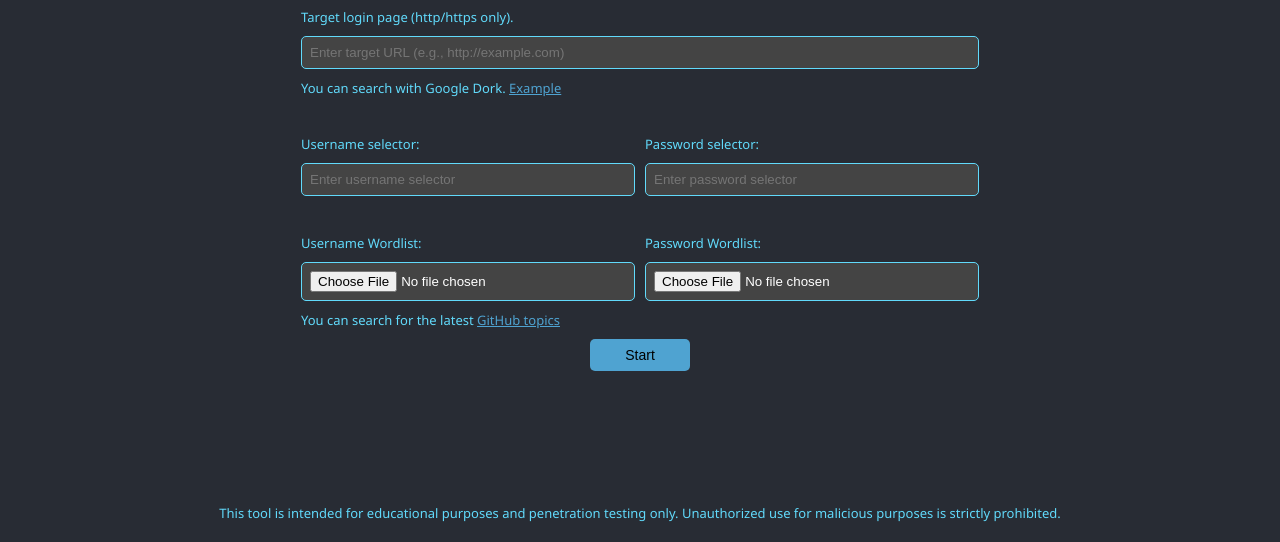
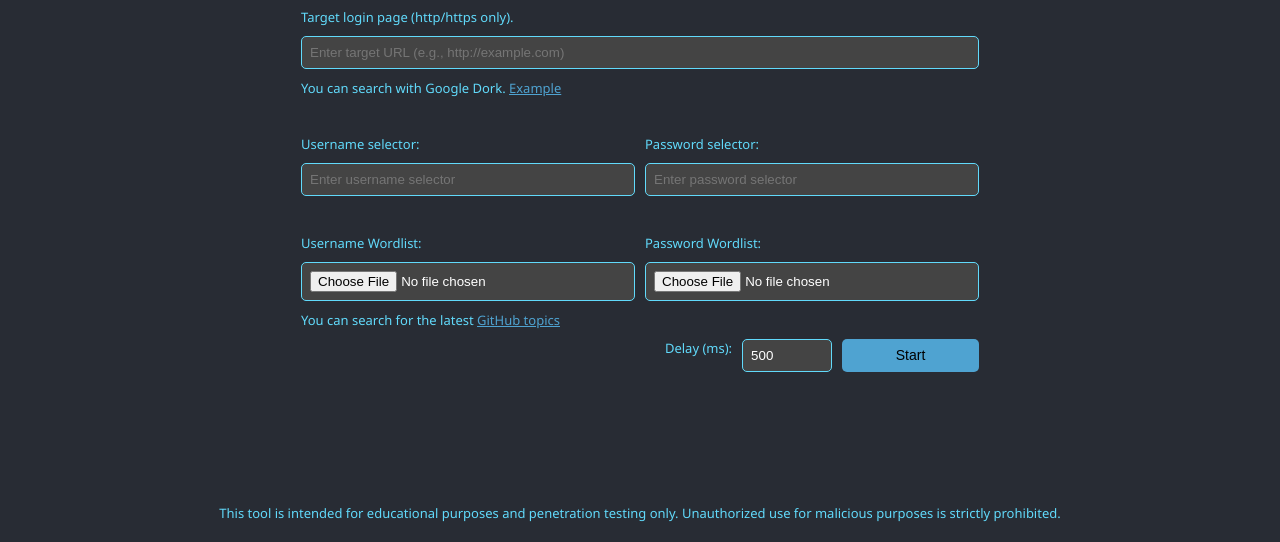
Before and after one commit to hangga/Brutu-Bacem, a plain HTML site: page index.html in a window 1280 px wide. Shown: the part 258-800 px from the top of the page. Drawn offline with Linux system fonts and the light colour scheme.

Commit message:
add delay

```diff
--- a/index.html
+++ b/index.html
@@ -68,9 +68,17 @@
         <label for="userlist">You can search for the latest <a target="_blank" href="https://github.com/topics/password-list?o=desc&s=updated"> GitHub topics</a></label>
 
         <textarea id="output" rows="8" readonly></textarea>
-        <div class="flex-container">
+        <!--
+        <div class="input-group" style="text-align: left;">
+            <label for="delay">Delay (ms):</label>
+            <input type="number" id="delay" placeholder="Enter delay in milliseconds" value="500" />
+        </div>-->
+        <div class="input-group" style="text-align: right;">
+            <label for="delay">Delay (ms):</label>
+            <input style="width: 90px;" type="number" id="delay" placeholder="Enter delay in milliseconds" value="500" />
             <button id="startBtn" onclick="startBruteForce()">Start</button>
             <button id="stopBtn" onclick="stopBruteForce()" style="display: none;">Stop</button>
+
         </div>
     </div>
 
--- a/script.js
+++ b/script.js
@@ -42,6 +42,7 @@ let stopFlag = false;
 
             const fileUserInput = document.getElementById('userlist');
             const filePassInput = document.getElementById('passlist');
+            const delay = parseInt(document.getElementById('delay').value, 10) || 0;
 
             const userlist = await readUploadedFile(fileUserInput);
             const passlist = await readUploadedFile(filePassInput);
@@ -80,7 +81,7 @@ let stopFlag = false;
                     scrollToBottom(outputTextArea);
 
                     // Check the stop flag every 1000 milliseconds
-                    await new Promise(resolve => setTimeout(resolve, 1000));
+                    await new Promise(resolve => setTimeout(resolve, delay));
                 }
             }
 
--- a/style.css
+++ b/style.css
@@ -31,7 +31,7 @@ body {
             color: #61dafb;
         }
 
-        input[type="text"], input[type="file"] {
+        input[type="text"], input[type="file"], input[type="number"] {
             width: calc(100% - 22px);
             padding: 8px;
             margin-bottom: 0px;
@@ -50,7 +50,7 @@ body {
             border-radius: 5px;
             font-size: 14px;
             transition: background-color 0.3s;
-            width: 100px;
+            width: 200px;
         }
 
         button:hover {
```
